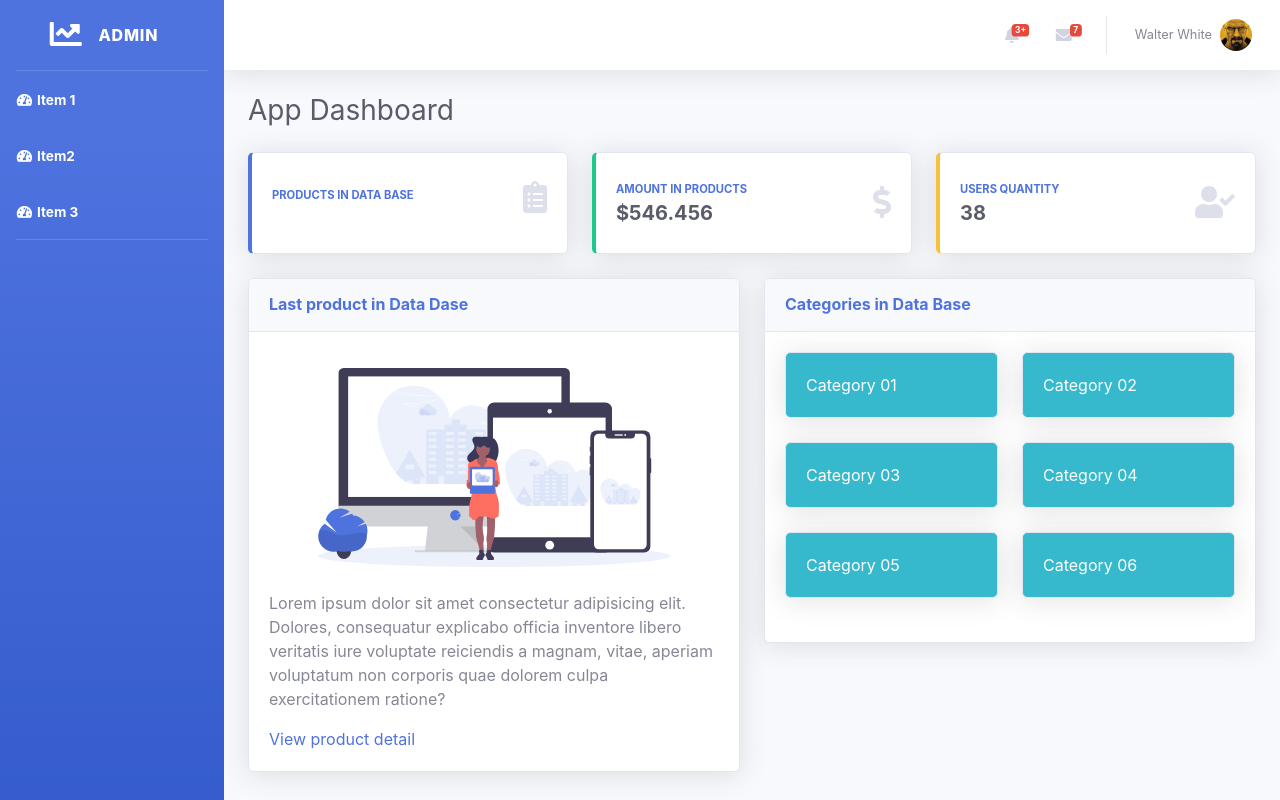
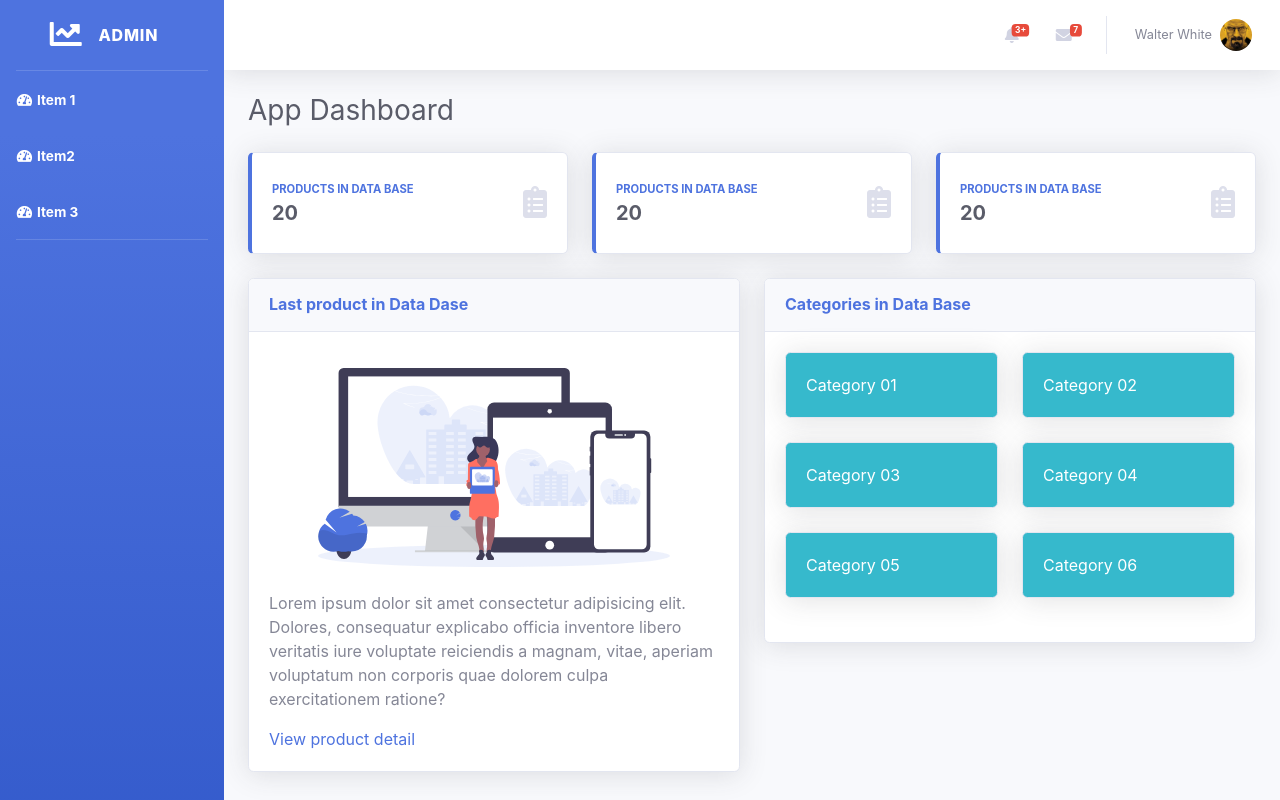
Before and after one commit to yuliya-sharapa/react_Dashboard, a React (Create React App) app: page / in a window 1280 px wide. Shown: the top 800 px of the page. Built offline with nearby package versions, Linux system fonts and the light colour scheme; no server answers.

Commit message:
Se modifica component StatisticsCard

```diff
--- a/src/components/content/GeneralStatistics/GeneralStatistics.js
+++ b/src/components/content/GeneralStatistics/GeneralStatistics.js
@@ -1,37 +1,20 @@
-import React, { Component } from 'react'
+import React from 'react'
 import StatisticsCard from './StatisticsCard'
 
-class GeneralStatistics extends Component {
+export default function GeneralStatistics() {
+  return (
+    <div>
+        <div className='row'>
+          <StatisticsCard tipo="product" />
+          <StatisticsCard tipo="category" />
+          <StatisticsCard tipo="user" />
+        </div>
+    </div>
+  )
+}
 
-   constructor(props){
-    super(props)
-    this.state = {
-      users: {},
-      products: {},
-      categories: {}
-      };
-   }
-
-    componentDidMount() {
-      this.callAPI('http://localhost:3030/api/users')
-    }
-
-    callAPI(urlApi){
-      fetch(urlApi)
-      .then(res => res.json())
-      .then((data) => {
-          console.log(data);
-          this.setState({ users: data })
-      })
-      .catch(error => console.log(error))
-    }
-
-    render () {
-      const { users } = this.state;
-      console.log(users);
-      return (
-        <div>
-            <StatisticsCard cards={[
+/*
+<StatisticsCard cards={[
             {
               blcolor:"primary",
               title:'Products in Data Base',
@@ -52,9 +35,4 @@ class GeneralStatistics extends Component {
             }
 
           ]}/>
-        </div>
-      )
-    };
-}
-
-export default GeneralStatistics;
+*/
--- a/src/components/content/GeneralStatistics/StatisticsCard.js
+++ b/src/components/content/GeneralStatistics/StatisticsCard.js
@@ -1,35 +1,71 @@
-import React from 'react';
-import PropTypes from 'prop-types'
+import React, { Component } from 'react';
+//import PropTypes from 'prop-types'
 
+class StatisticsCard extends Component {
 
-export default function StatisticsCard(props) {
+    constructor(props){
+        super(props);
+        this.state = {
+            blcolor:'primary',
+            title:'Products in Data Base',
+            number: 20,
+            icon:'clipboard-list'
+        }
+    }
+
+    componentDidMount() {
+        switch(this.props.tipo){
+            case "product":
+                this.callAPI('http://localhost:3030/api/products')
+                break;
+            case "category":
+                this.callAPI('http://localhost:3030/api/products')
+                break;
+            case "user":
+                this.callAPI('http://localhost:3030/api/users')
+                break;
+            default:
+                console.log("ERROR");
+                break;
+        }
+    }
+
+    callAPI(urlApi){
+        fetch(urlApi)
+        .then(res => res.json())
+        .then((result) => {
+            console.log(result);
+            this.setState({ dataCard: result })
+        })
+        .catch(error => console.log(error))
+    }
+
+    render () {
         return (
-        <div className='row'>
-            {props.cards.map((card, index) => {
-                return (
-                <div className="col-md-4 mb-4" key={'Card'+index}>
-                    <div className={`card border-left-${card.blcolor} shadow h-100 py-2`}>
+        <div className="col-md-4 mb-4">
+            <div className={`card border-left-${this.state.blcolor} shadow h-100 py-2`}>
                 <div className="card-body">
                     <div className="row no-gutters align-items-center">
                         <div className="col mr-2">
-                                    <div className="text-xs font-weight-bold text-primary text-uppercase mb-1"> {card.title} </div>
+                            <div className="text-xs font-weight-bold text-primary text-uppercase mb-1"> {this.state.title} </div>
                             <div className="h5 mb-0 font-weight-bold text-gray-800">
-                                        {card.title ==='Amount in products' ? '$'+card.number: card.number}
+                                {this.state.title ==='Amount in products' ? '$'+this.state.number: this.state.number}
                             </div>
                         </div>
                         <div className="col-auto">
-                                    <i className={`fas fa-${card.icon} fa-2x text-gray-300`}></i>
+                            <i className={`fas fa-${this.state.icon} fa-2x text-gray-300`}></i>
                         </div>
                     </div>
                 </div>
             </div>
         </div>
-                );
-      })}
-        </div>
         )
     }
+}
 
+export default StatisticsCard;
+
+/*
 StatisticsCard.propTypes = {
     blcolor: PropTypes.string,
     title: PropTypes.string,
@@ -43,3 +79,4 @@ StatisticsCard.defaultProps = {
     number: 0,
     icon: "clipboard-list"
 }
+*/
```
Lines whose indentation alone changed are shown as unchanged.
